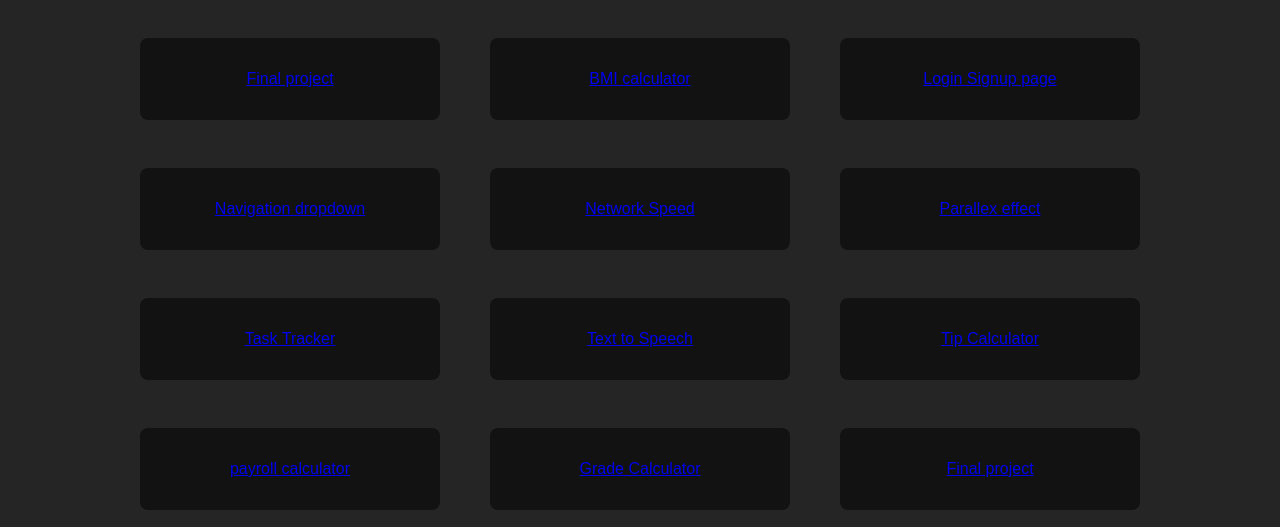
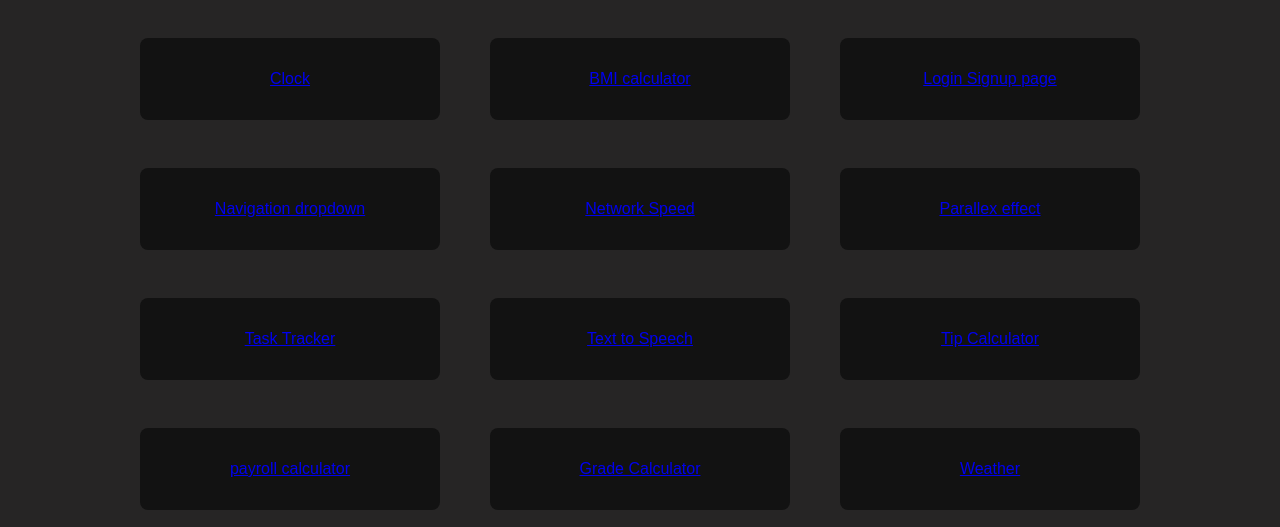
Before and after one commit to Nitin0raon/first, a plain HTML site: page index.html in a window 1280 px wide. Shown: the part 1669-2196 px from the top of the page. Drawn offline with Linux system fonts and the light colour scheme.

Commit message:
index.html

```diff
--- a/index.html
+++ b/index.html
@@ -86,8 +86,8 @@
 
                 <div class="card">
                     <div class="cardbody cardimg">
-                        <a href="index.html" target="_blank">
-                            Final project
+                        <a href="clock.html" target="_blank">
+                            Clock
                         </a>
                     </div>
 
@@ -158,8 +158,8 @@
                     </div>
 
                     <div class="cardbody cardimg">
-                        <a href="index.html" target="_blank">
-                            Final project
+                        <a href="weather.html" target="_blank">
+                            Weather
                         </a>
                     </div>
                 </div>
```
